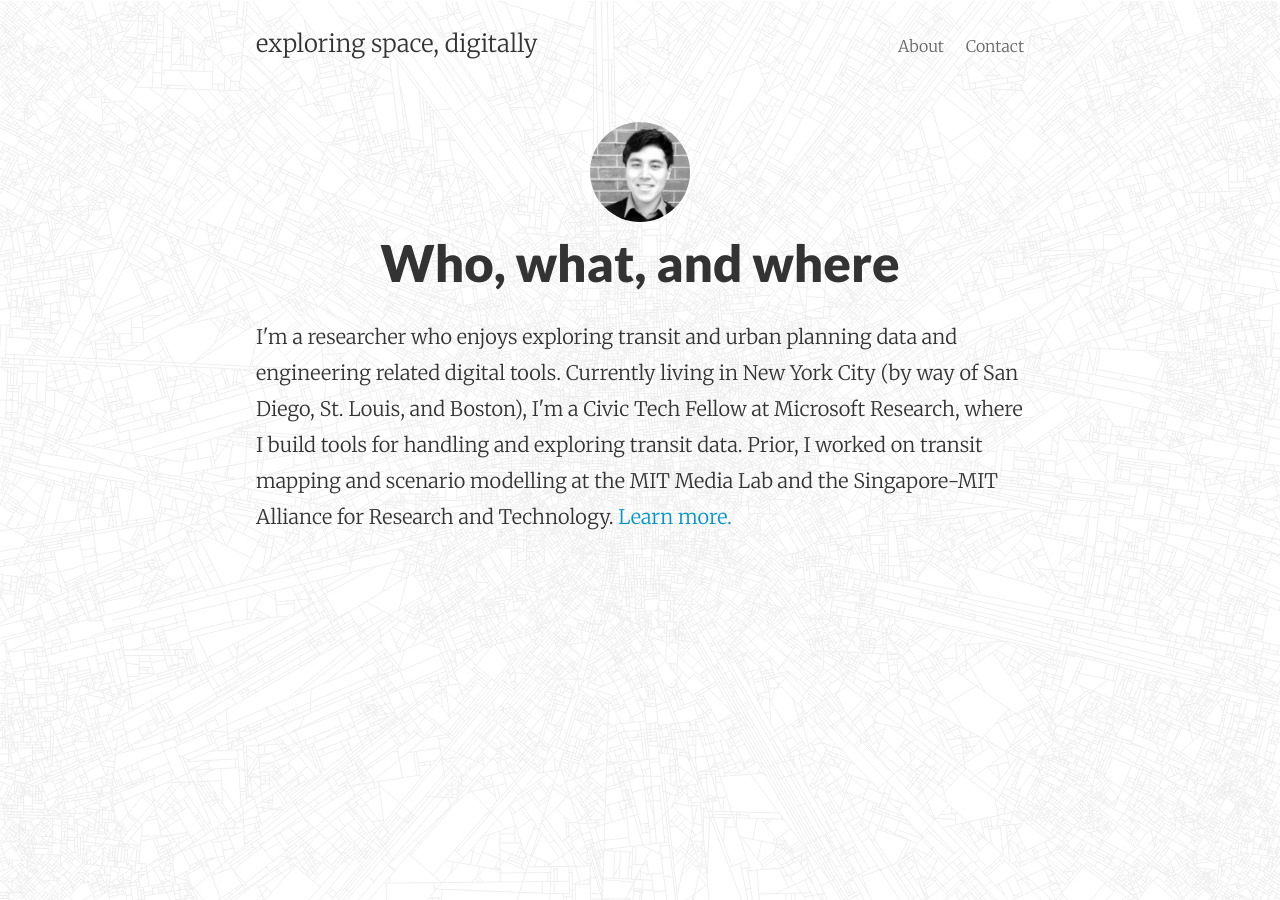
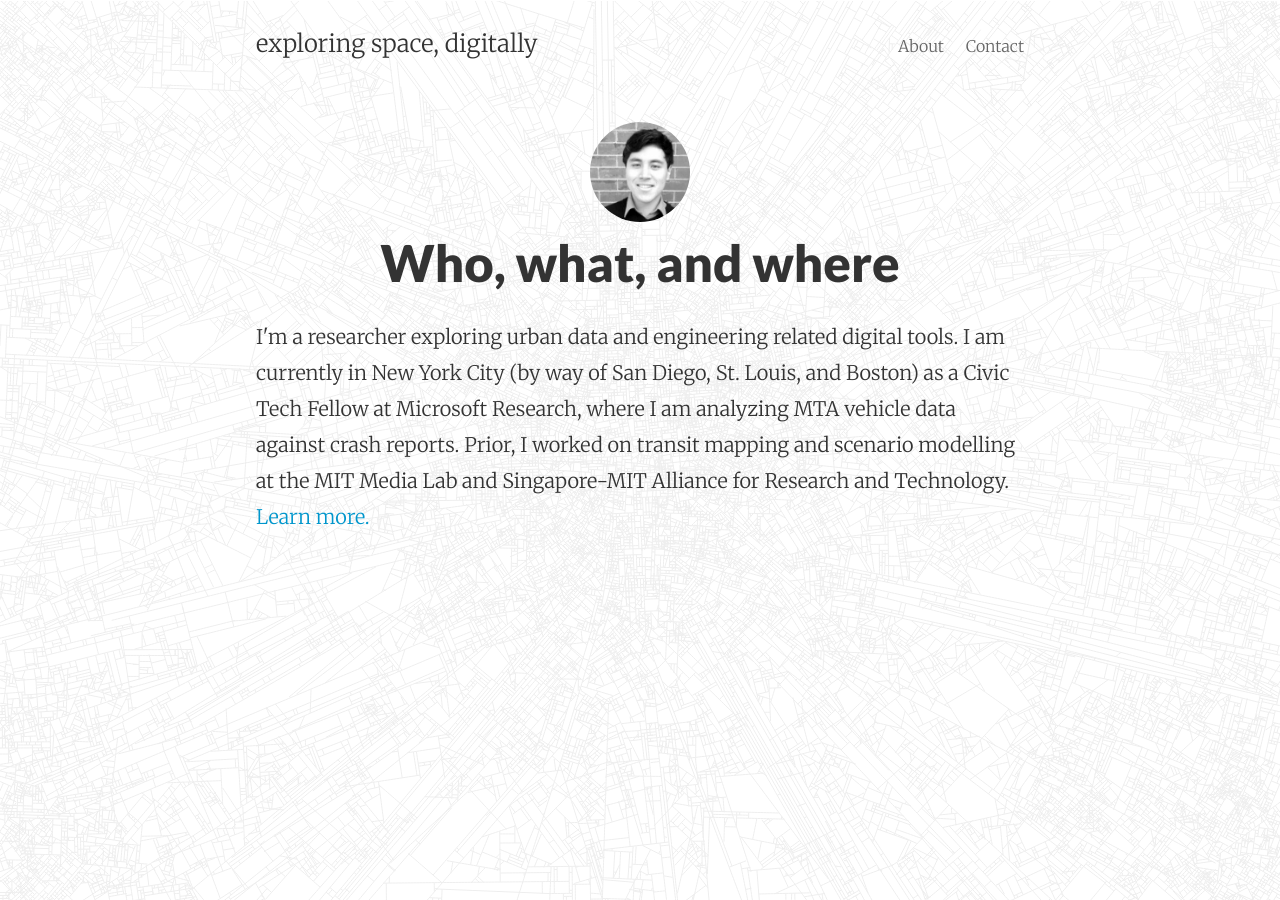
Before and after one commit to kuanb/kuanb.github.io, a Jekyll site: the page built from index.html, in a window 1280 px wide and 900 px high. Built offline with Jekyll 4.4.1, drawn with Linux system fonts in a browser that asks for light colours; Markdown is read by kramdown in place of the engine named in the settings; the list of posts is cut into pages by our own code.

Commit message:
updated about

```diff
--- a/index.html
+++ b/index.html
@@ -12,7 +12,7 @@
         </h3></a>
       </center>
       <p class="post-summary">
-        I'm a researcher who enjoys exploring transit and urban planning data and engineering related digital tools. Currently living in New York City (by way of San Diego, St. Louis, and Boston), I'm a Civic Tech Fellow at Microsoft Research, where I build tools for handling and exploring transit data. Prior, I worked on transit mapping and scenario modelling at the MIT Media Lab and the Singapore-MIT Alliance for Research and Technology. <a href="/about">Learn more.</a>
+        I'm a researcher exploring urban data and engineering related digital tools. I am currently in New York City (by way of San Diego, St. Louis, and Boston) as a Civic Tech Fellow at Microsoft Research, where I am analyzing MTA vehicle data against crash reports. Prior, I worked on transit mapping and scenario modelling at the MIT Media Lab and Singapore-MIT Alliance for Research and Technology. <a href="/about">Learn more.</a>
     </div>
   </div>
 
```
